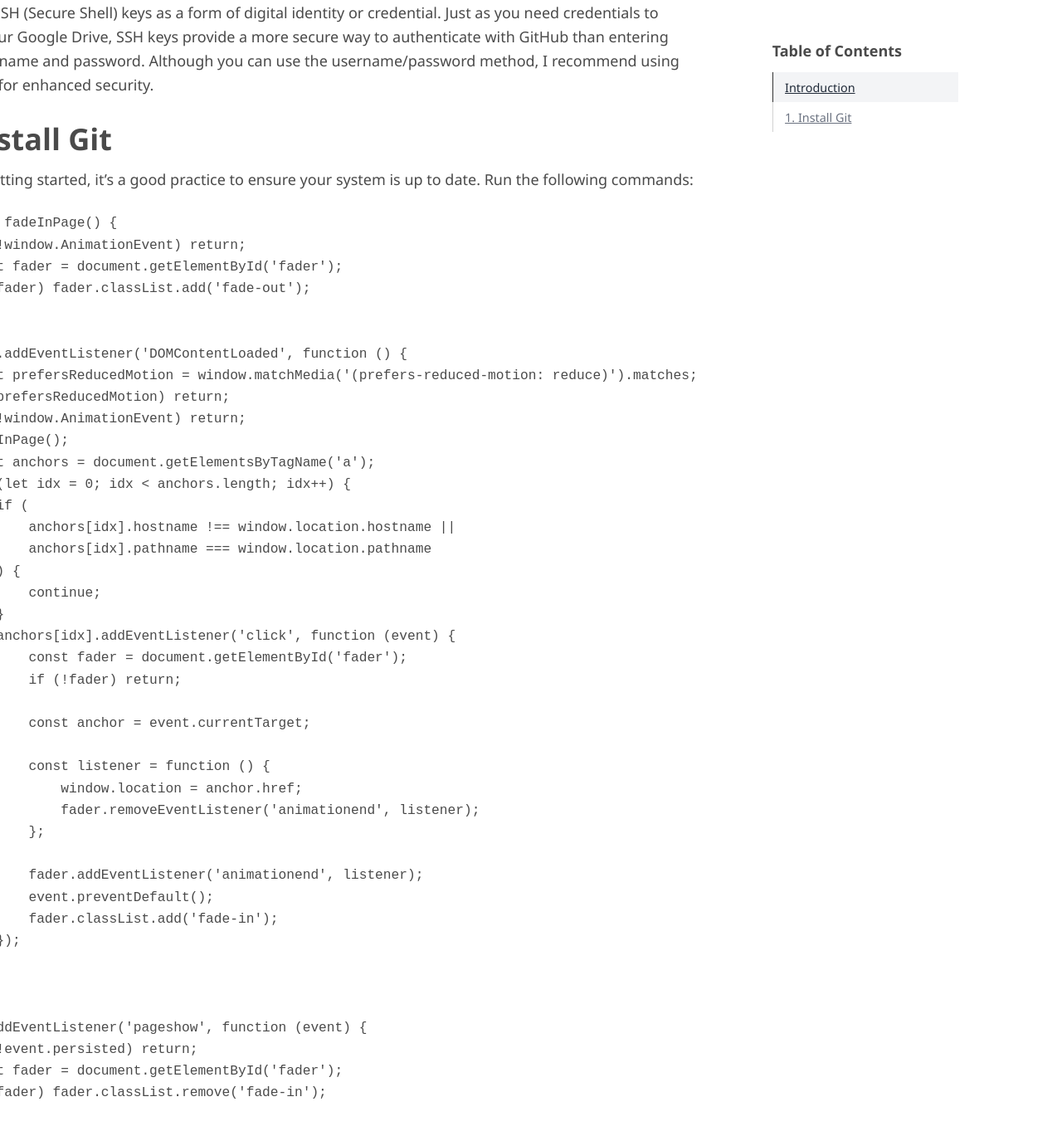
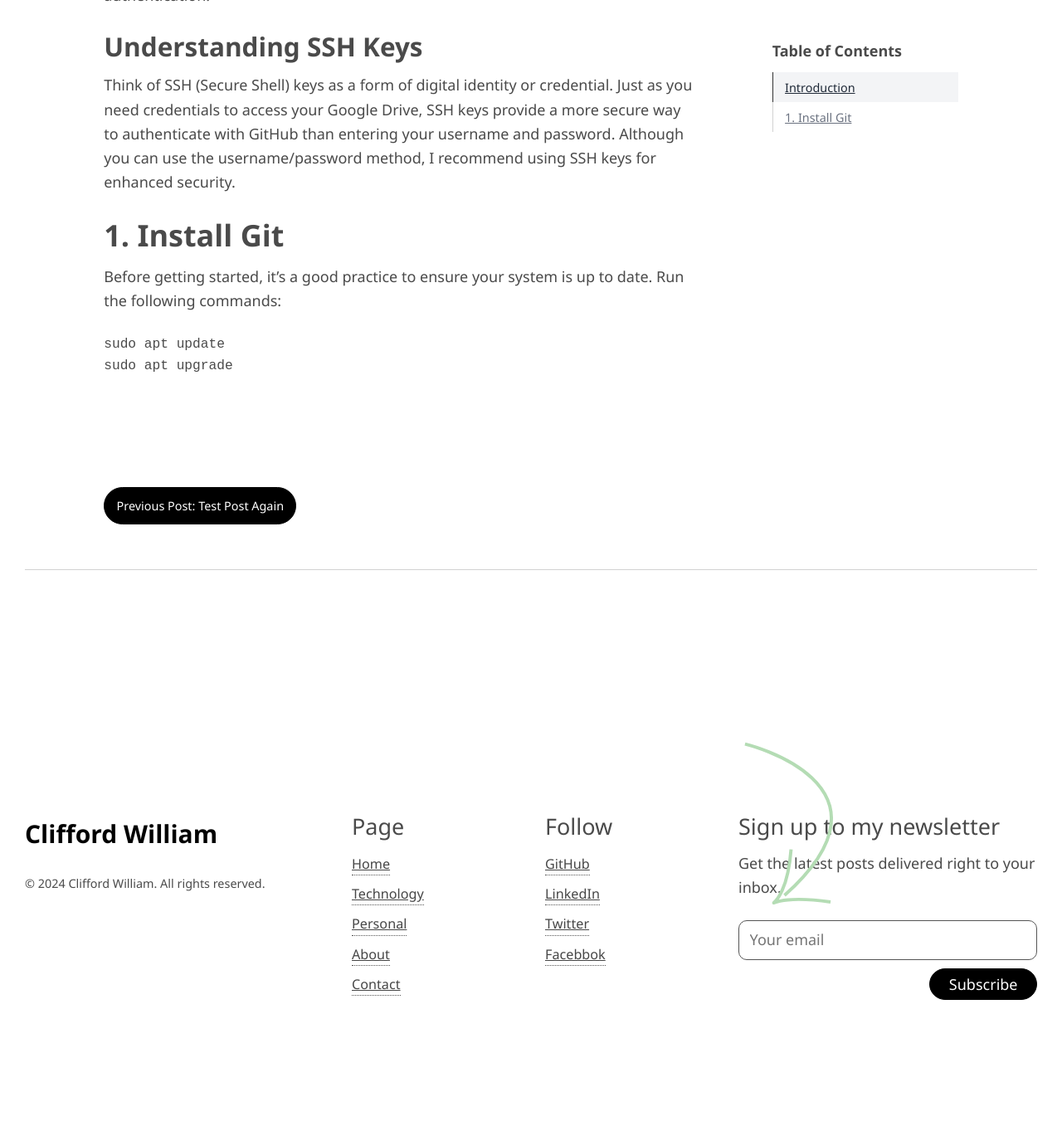
Before and after one commit to cliffordwilliam/cliffordwilliam.github.io, a Jekyll site: the page built from _posts/2024-10-05-how-to-set-up-git-and-github-using-ssh-keys.md, in a window 1280 px wide and 1400 px high, scrolled down 1724 px. Shown: the top 1363 px of the window at 83% size. Built offline with Jekyll 4.4.1, drawn with Linux system fonts in a browser that asks for light colours; comment, search, counter and statistics services are not loaded; a style sheet for code colours, icons or effects is not loaded; some of the changed text lies outside the part shown.

Commit message:
update todo

```diff
--- a/_posts/2024-10-05-how-to-set-up-git-and-github-using-ssh-keys.md
+++ b/_posts/2024-10-05-how-to-set-up-git-and-github-using-ssh-keys.md
@@ -27,45 +27,5 @@ Think of SSH (Secure Shell) keys as a form of digital identity or credential. Ju
 
 Before getting started, it's a good practice to ensure your system is up to date. Run the following commands:
 
-<pre data-highlights='[{"start": 2, "end": 4, "color": "#334"}]'><code>function fadeInPage() {
-    if (!window.AnimationEvent) return;
-    const fader = document.getElementById('fader');
-    if (fader) fader.classList.add('fade-out');
-}
-
-document.addEventListener('DOMContentLoaded', function () {
-    const prefersReducedMotion = window.matchMedia('(prefers-reduced-motion: reduce)').matches;
-    if (prefersReducedMotion) return;
-    if (!window.AnimationEvent) return;
-    fadeInPage();
-    const anchors = document.getElementsByTagName('a');
-    for (let idx = 0; idx < anchors.length; idx++) {
-        if (
-            anchors[idx].hostname !== window.location.hostname ||
-            anchors[idx].pathname === window.location.pathname
-        ) {
-            continue;
-        }
-        anchors[idx].addEventListener('click', function (event) {
-            const fader = document.getElementById('fader');
-            if (!fader) return;
-
-            const anchor = event.currentTarget;
-
-            const listener = function () {
-                window.location = anchor.href;
-                fader.removeEventListener('animationend', listener);
-            };
-
-            fader.addEventListener('animationend', listener);
-            event.preventDefault();
-            fader.classList.add('fade-in');
-        });
-    }
-});
-
-window.addEventListener('pageshow', function (event) {
-    if (!event.persisted) return;
-    const fader = document.getElementById('fader');
-    if (fader) fader.classList.remove('fade-in');
-});</code></pre>
+<pre data-highlights='[{"start": 0, "end": 0, "color": "#334"}]'><code>sudo apt update
+sudo apt upgrade</code></pre>
```
Also changed, not shown: todo.md (+5 -0 lines).
